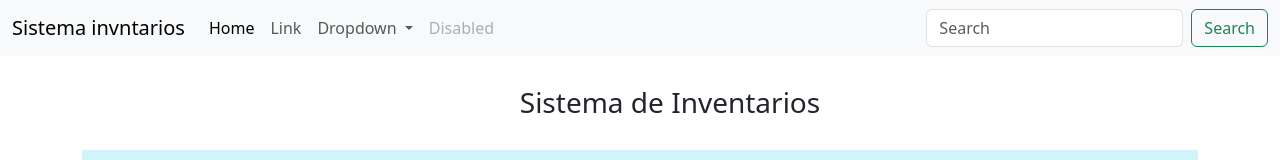
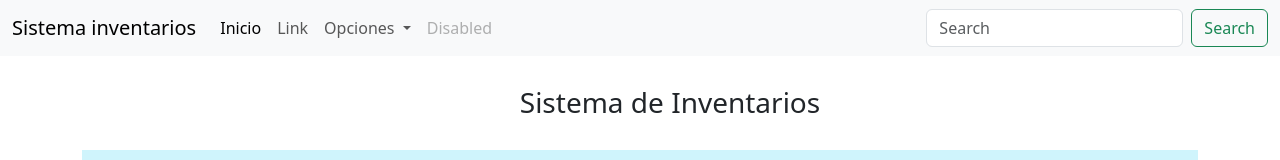
Before and after one commit to memo2400/Inventarios_Angular, an Angular app: page / in a window 1280 px wide. Shown: the top 160 px of the page. Built offline with nearby package versions, Linux system fonts and the light colour scheme; no server answers.

Commit message:
finalizada, leccion 160
se agrega la navbar

```diff
--- a/src/app/app.component.html
+++ b/src/app/app.component.html
@@ -4,27 +4,27 @@
 <div>
     <nav class="navbar navbar-expand-lg bg-body-tertiary">
         <div class="container-fluid">
-          <a class="navbar-brand" href="/">Sistema invntarios</a>
+          <a class="navbar-brand" href="/">Sistema inventarios</a>
           <button class="navbar-toggler" type="button" data-bs-toggle="collapse" data-bs-target="#navbarSupportedContent" aria-controls="navbarSupportedContent" aria-expanded="false" aria-label="Toggle navigation">
             <span class="navbar-toggler-icon"></span>
           </button>
           <div class="collapse navbar-collapse" id="navbarSupportedContent">
             <ul class="navbar-nav me-auto mb-2 mb-lg-0">
               <li class="nav-item">
-                <a class="nav-link active" aria-current="page" href="#">Home</a>
+                <a class="nav-link active" aria-current="page" href="/">Inicio</a>
               </li>
               <li class="nav-item">
                 <a class="nav-link" href="#">Link</a>
               </li>
               <li class="nav-item dropdown">
                 <a class="nav-link dropdown-toggle" href="#" role="button" data-bs-toggle="dropdown" aria-expanded="false">
-                  Dropdown
+                  Opciones
                 </a>
                 <ul class="dropdown-menu">
-                  <li><a class="dropdown-item" href="#">Action</a></li>
-                  <li><a class="dropdown-item" href="#">Another action</a></li>
+                  <li><a class="dropdown-item" href="/agregar">Agregar producto</a></li>
+                  <li><a class="dropdown-item" href="#">Editar</a></li>
                   <li><hr class="dropdown-divider"></li>
-                  <li><a class="dropdown-item" href="#">Something else here</a></li>
+                  <li><a class="dropdown-item" href="#">Eliminar</a></li>
                 </ul>
               </li>
               <li class="nav-item">
```
